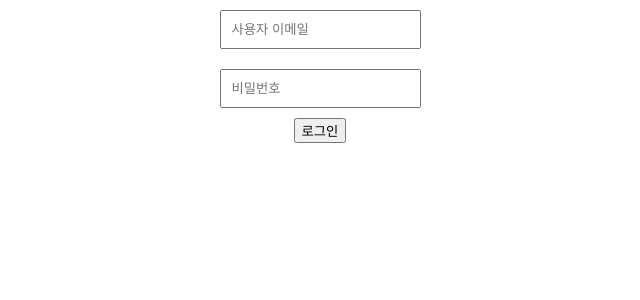
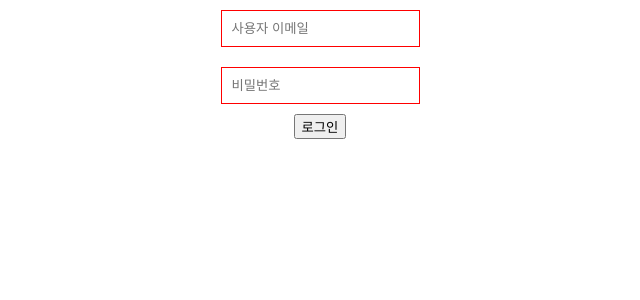
Before and after one commit to nam2350/function-component, a React (Create React App) app: page / in a window 1280 px wide. Shown: the top 300 px of the page, without its empty margins (320-960 px from the left). Built offline with nearby package versions, Linux system fonts and the light colour scheme.

Commit message:
Modify:any component style 해보기

```diff
--- a/src/Component/Jungmin/Component/Basic/Button.js
+++ b/src/Component/Jungmin/Component/Basic/Button.js
@@ -1,8 +1,7 @@
 import React from "react";
-import styled from "styled-components";
 
-const Button = ({ type }) => {
-  return <button>{type}</button>;
+const Button = ({ type, className }) => {
+  return <button className={className}>{type}</button>;
 };
 
 export default Button;
--- a/src/Component/Jungmin/Component/Basic/Input.js
+++ b/src/Component/Jungmin/Component/Basic/Input.js
@@ -1,26 +1,20 @@
 import React from "react";
-import styled from "styled-components";
 
-const Input = ({ name, type, placeholder, handleInput }) => {
+const Input = ({ name, type, placeholder, handleInput, className }) => {
   const handle = (e) => {
     const { name, value } = e.target;
-
     handleInput(name, value);
   };
 
   return (
-    <InputStyle
+    <input
+      className={className}
       name={name}
       type={type}
       placeholder={placeholder}
       onChange={handle}
-    />
+    ></input>
   );
 };
 
 export default Input;
-
-const InputStyle = styled.input`
-  padding: 10px;
-  margin: 10px;
-`;
--- a/src/Component/Jungmin/LoginJM.js
+++ b/src/Component/Jungmin/LoginJM.js
@@ -4,13 +4,13 @@ import Input from "./Component/Basic/Input";
 import Button from "./Component/Basic/Button";
 
 const LoginJM = () => {
-  const [from, setFrom] = useState({});
+  const [form, setForm] = useState({});
   const handleOnSubmit = (e) => {
     e.preventDefault();
-    console.log(from);
+    console.log(form);
   };
   const handleInput = (name, value) => {
-    setFrom((prev) => {
+    setForm((prev) => {
       return { ...prev, [name]: value };
     });
   };
@@ -20,7 +20,7 @@ const LoginJM = () => {
       <InputContainer onSubmit={handleOnSubmit}>
         {inputBox.map(({ name, type, placeholder, id }) => {
           return (
-            <Input
+            <InputStyle
               key={id}
               name={name}
               type={type}
@@ -34,6 +34,12 @@ const LoginJM = () => {
     </Login>
   );
 };
+
+const InputStyle = styled(Input)`
+  border: 1px solid red;
+  padding: 10px;
+  margin: 10px;
+`;
 
 const InputContainer = styled.form`
   display: flex;
```
